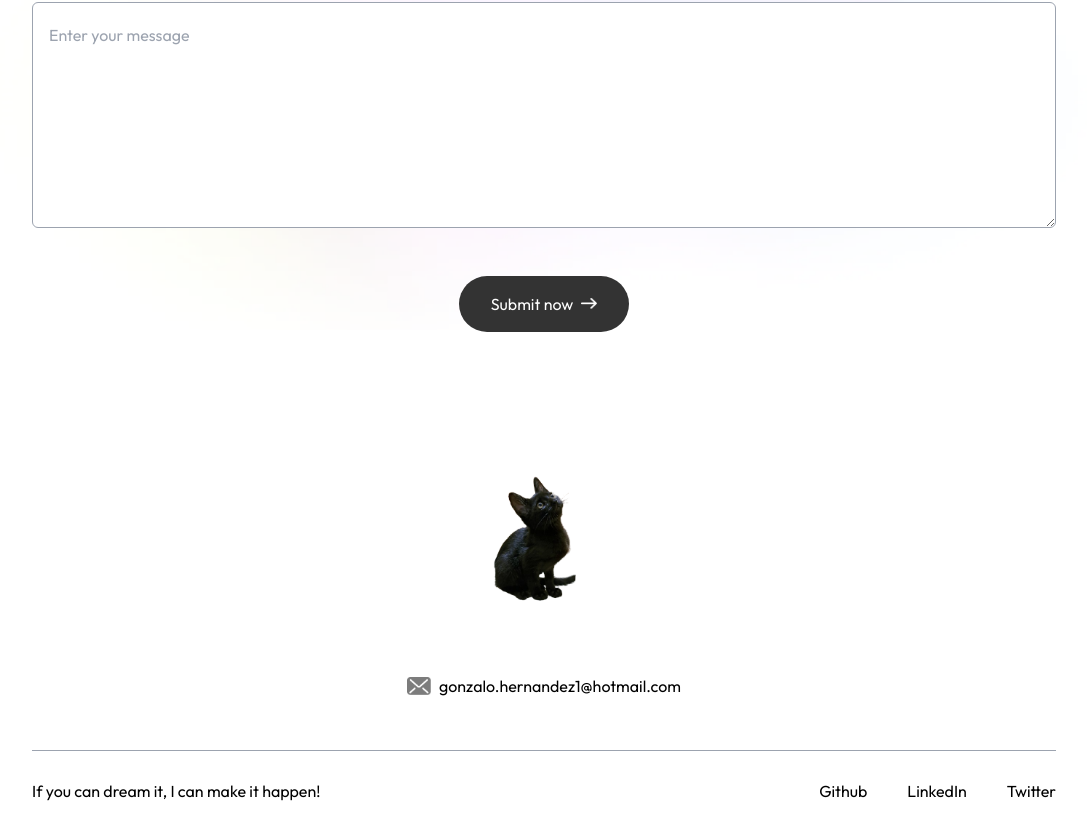
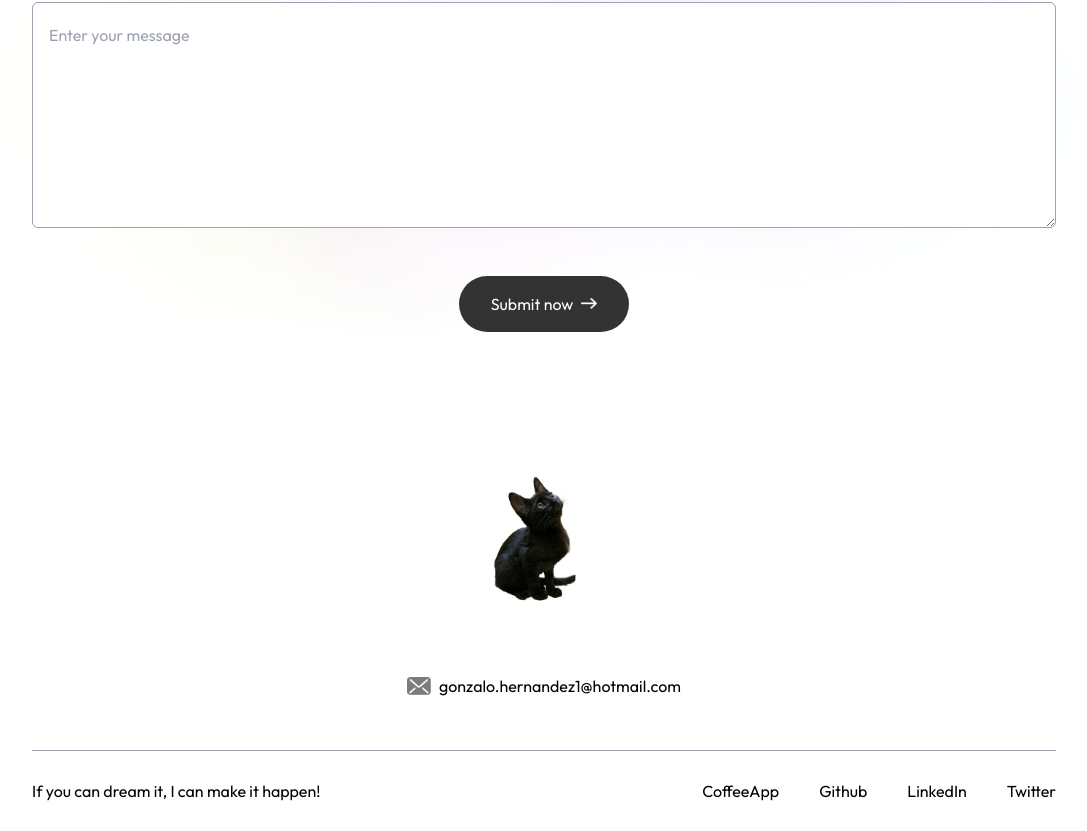
Before and after one commit to GonzaloHz/portfolio, a Next.js app: page / in a window 1280 px wide. Shown: the part 2674-3505 px from the top of the page, without its empty margins (96-1183 px from the left). Built offline with nearby package versions, Linux system fonts and the light colour scheme; a web font is replaced by a local one.

Commit message:
added coffee app

```diff
--- a/app/components/Footer.tsx
+++ b/app/components/Footer.tsx
@@ -7,7 +7,7 @@ const Footer = ({isDarkMode}:{isDarkMode:boolean}) => {
     <div className='mt-32 lg:mt-0'>
       <div className='text-center flex flex-col items-center'>
         <div>
-          <Image src={isDarkMode ? assets.logo_dark : assets.logo} alt='logo' title='' className='w-36 mt-4 lg:mt-0'/>
+          <Image src={isDarkMode ? assets.logo_dark : assets.logo} alt='logo' title='You can help us with a coffee :3' className='w-36 mt-4 lg:mt-0'/>
         </div>
         <div className='w-max flex items-center gap-2 mx-auto'>
             <Image src={isDarkMode ? assets.mail_icon_dark : assets.mail_icon} alt='email' className='w-6'/>
@@ -20,6 +20,7 @@ const Footer = ({isDarkMode}:{isDarkMode:boolean}) => {
         </p>
         <ul>
             <li className='flex gap-10 justify-center items-center mt-4 sm:mt-0'>
+                <a href='https://cafecito.app/tostaditoysimon' target='_blank'>CoffeeApp</a>
                 <a href='https://github.com/GonzaloHz' target='_blank'>Github</a>
                 <a href='https://www.linkedin.com/in/gonzalo-hernandez-8161b9237/' target='_blank'>LinkedIn</a>
                 <a href='https://x.com/GonzaloHz_' target='_blank'>Twitter</a>
```
